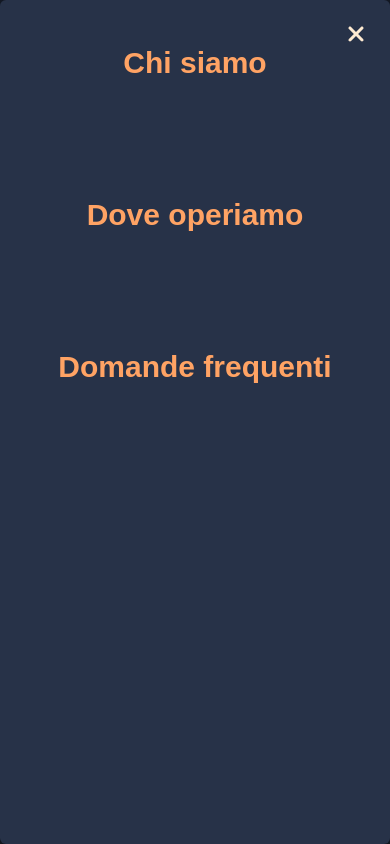
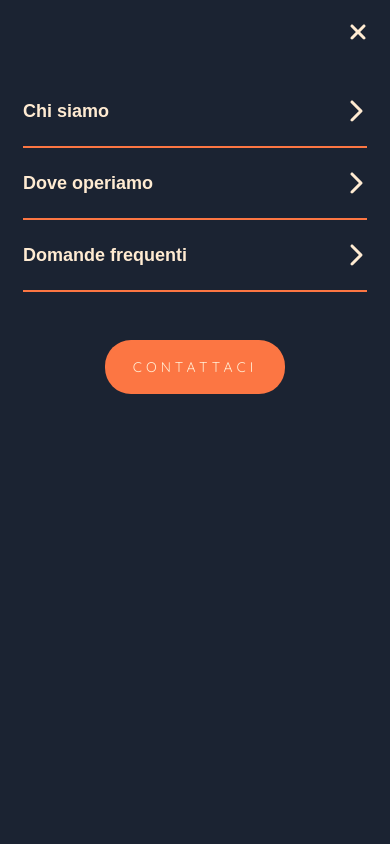
Before and after one commit to NicoloCavalli95horses/pego-website, a Vue app: page / in a window 390 px wide. Both pictures are taken after a click on the element 354 px from the left and 35 px from the top of the page. Built offline with nearby package versions, Linux system fonts and the light colour scheme; a web font is replaced by a local one.

Commit message:
improved mobile menu

```diff
--- a/src/assets/base.css
+++ b/src/assets/base.css
@@ -65,15 +65,12 @@ body {
   padding: 0;
   border: 0;
   outline: 0;
-  background: 0 0;
-  -webkit-overflow-scrolling: touch;
   overflow-x: auto;
   overflow-y: scroll;
   scroll-behavior: smooth;
   scroll-padding-top: var(--nav-height-desktop);
   width: 100%;
   height: 100vh;
-  background-color: var(--background);
   background:
       linear-gradient(135deg,#0000 20.5%, var(--background) 0 29.5%,#0000 0) 0 25px,
       linear-gradient( 45deg,#0000 8%, var(--background) 0 17%, #0000 0 58%) 50px 0,
--- a/src/components/NavBar.vue
+++ b/src/components/NavBar.vue
@@ -17,24 +17,28 @@
     </div>
   </nav>
 
-  <Modal
-    v-if="show.mobile_menu"
-    :full_size="true"
-    :close_btn="true"
-    @closed="show.mobile_menu = false"
-    >
-    <div class="mobile-nav-options">
-      <div @click="show.mobile_menu = false">
-        <a href="#about"><h3>Chi siamo</h3></a>
-     </div>
-      <div @click="show.mobile_menu = false">
-        <a href="#where"><h3>Dove operiamo</h3></a>
-     </div>
-      <div @click="show.mobile_menu = false">
-        <a href="#faq"><h3>Domande frequenti</h3></a>
-     </div>
+  <div :class="{ 'active' : show.mobile_menu }" class="mobile-menu">
+    <div class="close-menu bottom-12">
+      <Icon icon="fa-solid fa-close" class="svg-24" @click="show.mobile_menu = false" />
     </div>
-  </Modal>
+    <div class="nav-options">
+      <a class="option" href="#about" @click="show.mobile_menu = false">
+        <h4>Chi siamo</h4>
+        <Icon icon="fa-solid fa-solid fa-chevron-right" class="svg-24" />
+      </a>
+      <a class="option" href="#where" @click="show.mobile_menu = false">
+        <h4>Dove operiamo</h4>
+        <Icon icon="fa-solid fa-solid fa-chevron-right" class="svg-24" />
+      </a>
+      <a class="option" href="#faq" @click="show.mobile_menu = false">
+        <h4>Domande frequenti</h4>
+        <Icon icon="fa-solid fa-solid fa-chevron-right" class="svg-24" />
+      </a>
+      <div class="w-100 flex-center top-48">
+        <Btn text="contattaci" :def="true" @click="() => { show.mobile_menu = false; $router.push('/contact'); }" />
+      </div>
+    </div>
+ </div>
 
 </template>
 
@@ -47,8 +51,9 @@ import { RouterLink } from "vue-router";
 import { getViewport } from "../utils/screen_size.js";
 import { library } from "@fortawesome/fontawesome-svg-core";
 import { fas } from "@fortawesome/free-solid-svg-icons";
+
 import Logo from "./Logo.vue";
-import Modal from "./Modal.vue";
+import Btn from "./Btn.vue";
 
 //==================================
 // Consts
@@ -95,12 +100,49 @@ nav {
    }
   }
 }
-.mobile-nav-options {
+
+.mobile-menu {
+  position: fixed;
   width: 100%;
-  height: 40vh;
-  display: flex;
-  flex-direction: column;
-  align-items: center;
-  justify-content: space-between;
+  height: 100vh;
+  background-color: var(--footer-bg);
+  top: 0;
+  left: 0;
+  transform: translate(100%, 0);
+  transition-duration: var(--transition-slow);
+  opacity: 0;
+  z-index: -1;
+  &.active {
+    transform: translate(0, 0);
+    transition-duration: var(--transition-slow);
+    z-index: 2;
+    opacity: 1;
+  }
+  .close-menu {
+    display: flex;
+    align-items: center;
+    justify-content: flex-end;
+    padding: 2rem;
+    svg {
+      cursor: pointer;
+    }
+  }
+  .nav-options {
+    width: 100%;
+    display: flex;
+    flex-direction: column;
+    box-sizing: border-box;
+    padding: 0 2.3rem;
+    cursor: pointer;
+    transition-duration: var(--transition-medium);
+    .option {
+      width: 100%;
+      padding: 2.3rem 0;
+      border-bottom: 0.2rem solid var(--primary);
+      display: flex;
+      justify-content: space-between;
+      align-items: center;
+    }
+  }
 }
 </style>
```
